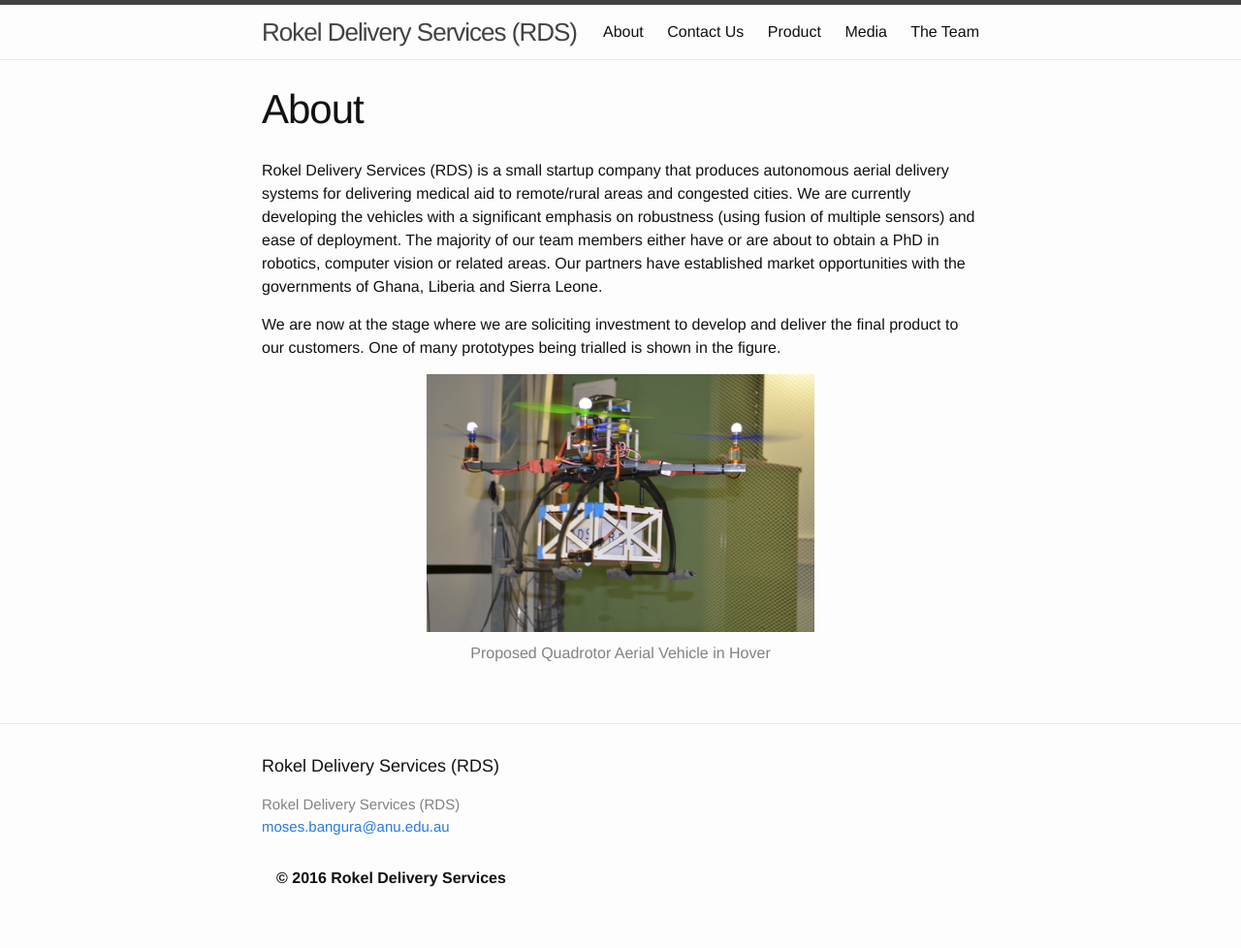
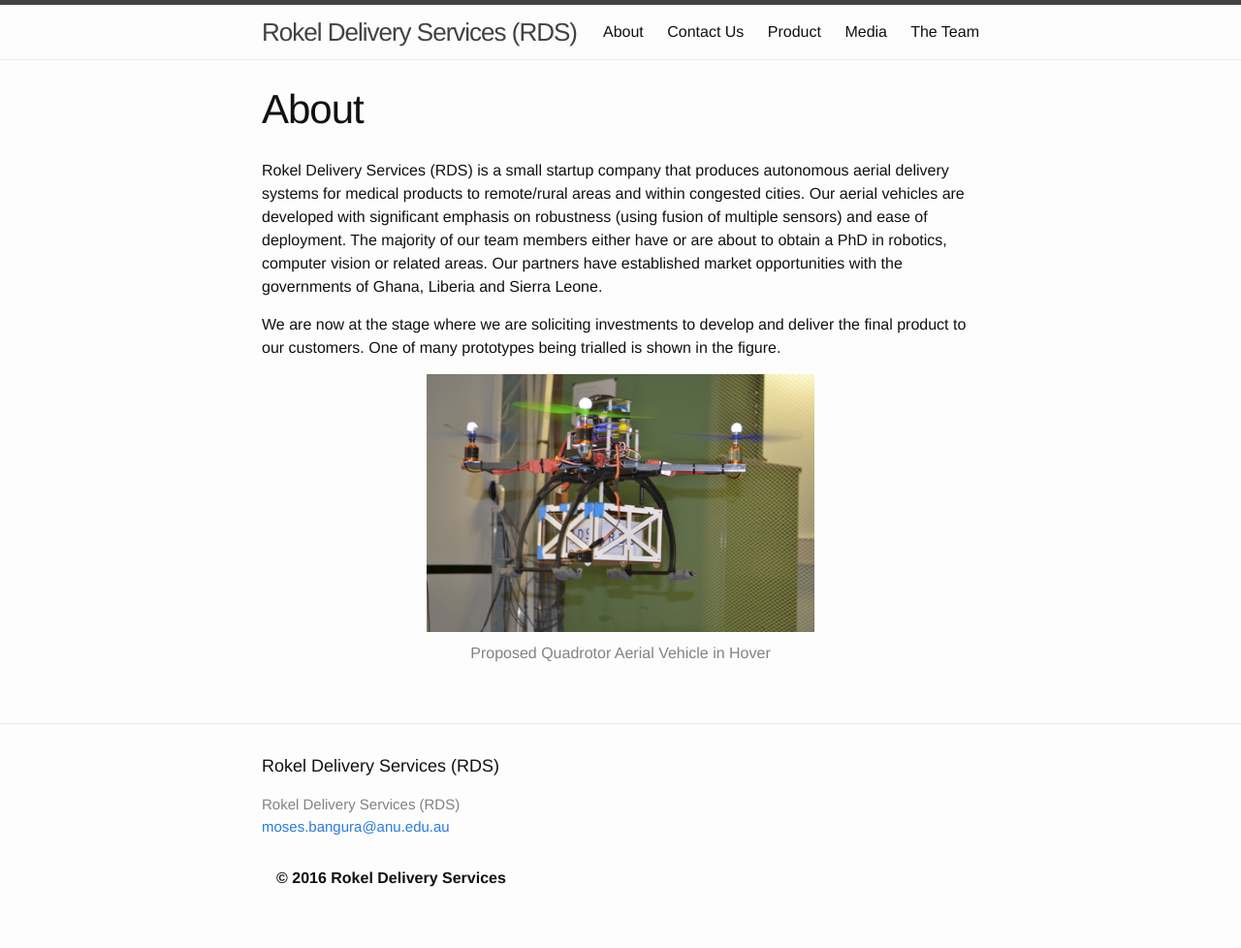
Before and after one commit to dnovichman/dnovichman.github.io, a Jekyll site: the page built from about.md, in a window 1280 px wide. Shown: the whole page at 97% size. Built offline with Jekyll 4.4.1, drawn with Linux system fonts in a browser that asks for light colours.

Commit message:
more changes

```diff
--- a/about.md
+++ b/about.md
@@ -4,9 +4,9 @@
 permalink: /about/
 ---
 
-Rokel Delivery Services (RDS) is a small startup company that produces autonomous aerial delivery systems for delivering medical aid to remote/rural areas and congested cities. We are currently developing the vehicles with a significant emphasis on robustness (using fusion of multiple sensors) and ease of deployment. The majority of our team members either have or are about to obtain a PhD in robotics, computer vision or related areas. Our partners have established market opportunities with the governments of Ghana, Liberia and Sierra Leone.
+Rokel Delivery Services (RDS) is a small startup company that produces autonomous aerial delivery systems for medical products to remote/rural areas and within congested cities. Our aerial vehicles are developed with significant emphasis on robustness (using fusion of multiple sensors) and ease of deployment. The majority of our team members either have or are about to obtain a PhD in robotics, computer vision or related areas. Our partners have established market opportunities with the governments of Ghana, Liberia and Sierra Leone.
 
-We are now at the stage where we are soliciting investment to develop and deliver the final product to our customers. One of many prototypes being trialled is shown in the figure.
+We are now at the stage where we are soliciting investments to develop and deliver the final product to our customers. One of many prototypes being trialled is shown in the figure.
 {% include image.html
             img="../images/product/pic5_low.JPG"
 	    url = "../images/product/pic5_high.JPG"
```
Also changed, not shown: index.html (+10 -4 lines), product.md (+13 -13 lines), themedia.md (+2 -2 lines), theteam.md (+1 -1 lines).
